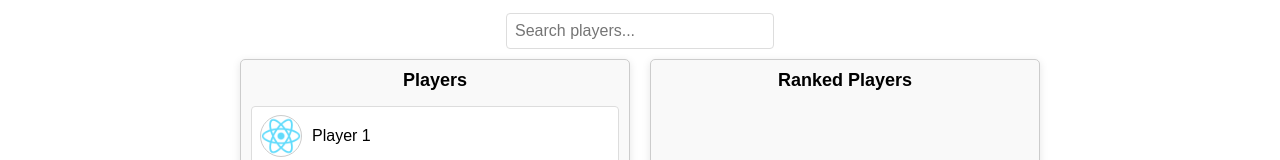
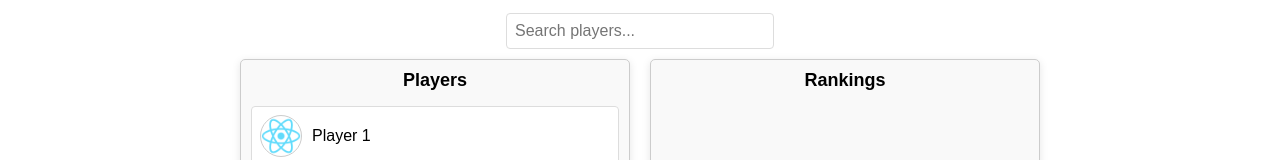
Before and after one commit to Vann-Calhoune/GoatTakes2, a React (Create React App) app: page /75 in a window 1280 px wide. Shown: the part 244-404 px from the top of the page. Built offline with nearby package versions, Linux system fonts and the light colour scheme.

Commit message:
DnD more functional

```diff
--- a/src/pages/Ranking.css
+++ b/src/pages/Ranking.css
@@ -1,3 +1,5 @@
+/* src/pages/Ranking.css */
+
 .ranking-page {
   display: flex;
   flex-direction: column;
@@ -75,6 +77,12 @@ h2 {
   border: 1px solid #ccc;
 }
 
+.rank-number {
+  font-weight: bold;
+  margin-right: 10px;
+  color: #333;
+}
+
 .empty-spot {
   display: flex;
   align-items: center;
--- a/src/pages/Ranking.js
+++ b/src/pages/Ranking.js
@@ -126,7 +126,7 @@ function Ranking() {
                 {...provided.droppableProps}
                 className="droppable-container"
               >
-                <h2>Ranked Players</h2>
+                <h2>Rankings</h2>
                 <div className="player-list">
                   {rankedPlayers.map((player, index) => (
                     <Draggable
@@ -141,6 +141,7 @@ function Ranking() {
                           {...provided.dragHandleProps}
                           className="player-item"
                         >
+                          <span className="rank-number">{index + 1}</span>
                           <img
                             src={player.img}
                             alt={player.name}
```
